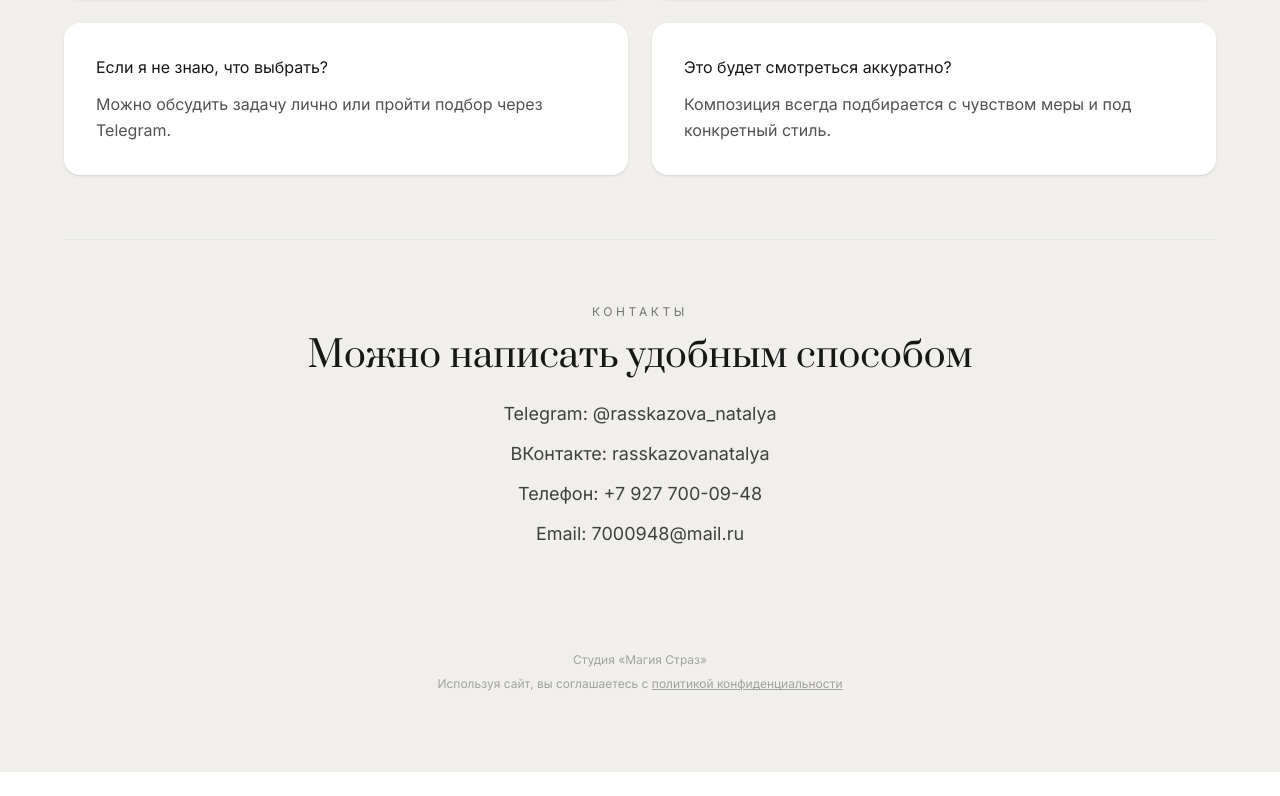
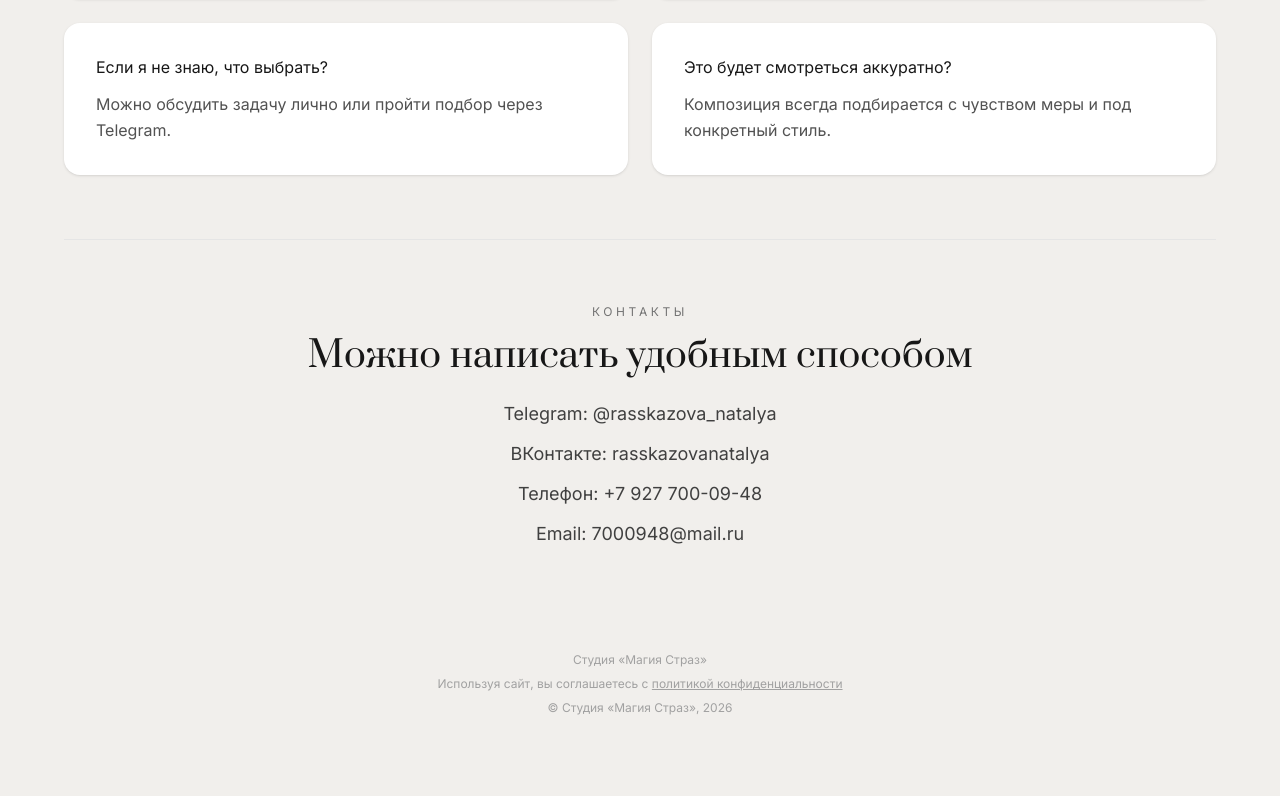
Before and after one commit to rasskazovanatalya/magic-strass-site, a Next.js app: page / in a window 1280 px wide. Shown: the part 7062-7858 px from the top of the page. Before the commit the page ends 7834 px from the top, so only its background shows below. Built offline with nearby package versions, Linux system fonts and the light colour scheme.

Commit message:
add copyright

```diff
--- a/src/app/page.tsx
+++ b/src/app/page.tsx
@@ -638,6 +638,8 @@ export default function Home() {
       политикой конфиденциальности
     </a>
   </p>
+
+  <p>© Студия «Магия Страз», 2026</p>
 </div>
 
 </main>
```
